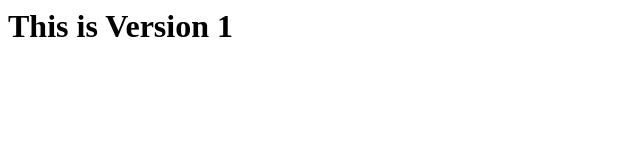
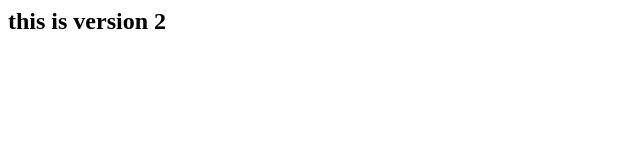
Before and after one commit to sarath7272/git-sample-8, a plain HTML site: page index.html in a window 1280 px wide. Shown: the whole page, without its empty margins (0-640 px from the left). Drawn offline with Linux system fonts and the light colour scheme.

Commit message:
version 2

```diff
--- a/index.html
+++ b/index.html
@@ -1,3 +1,3 @@
-<h1>
-    This is Version 1
-</h1>
+<h2>
+    this is version 2
+</h2>
```
